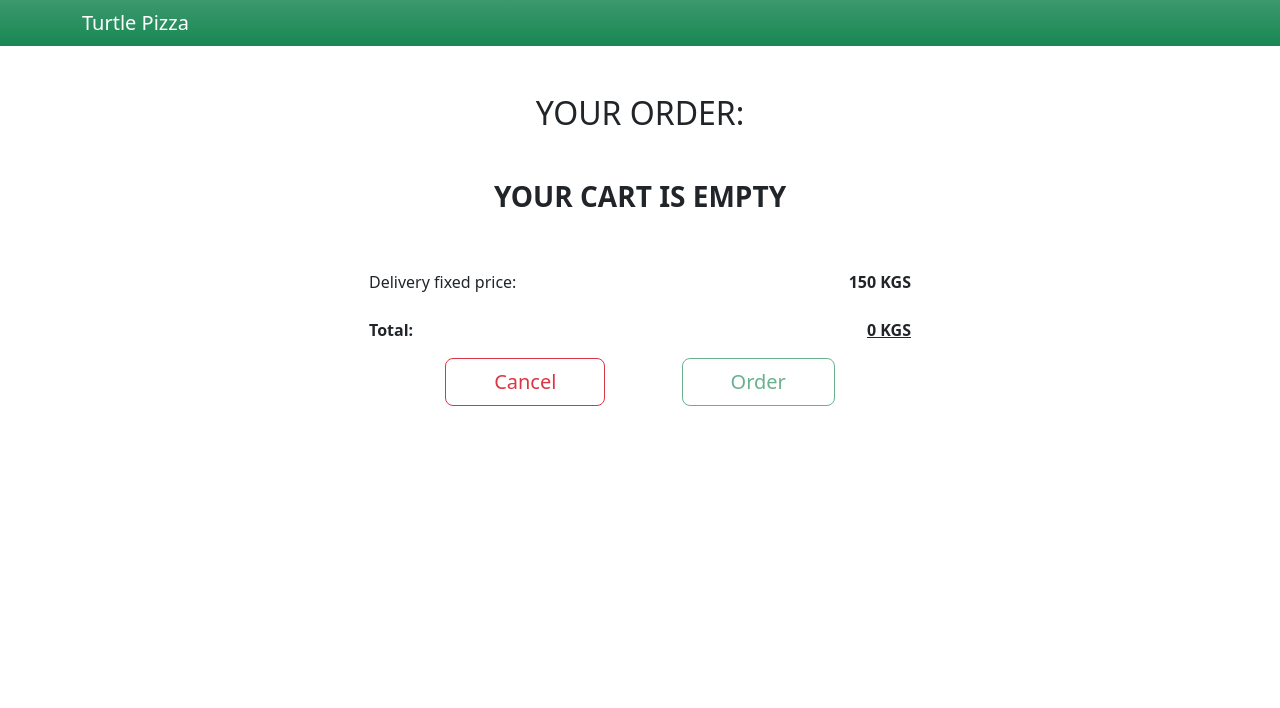
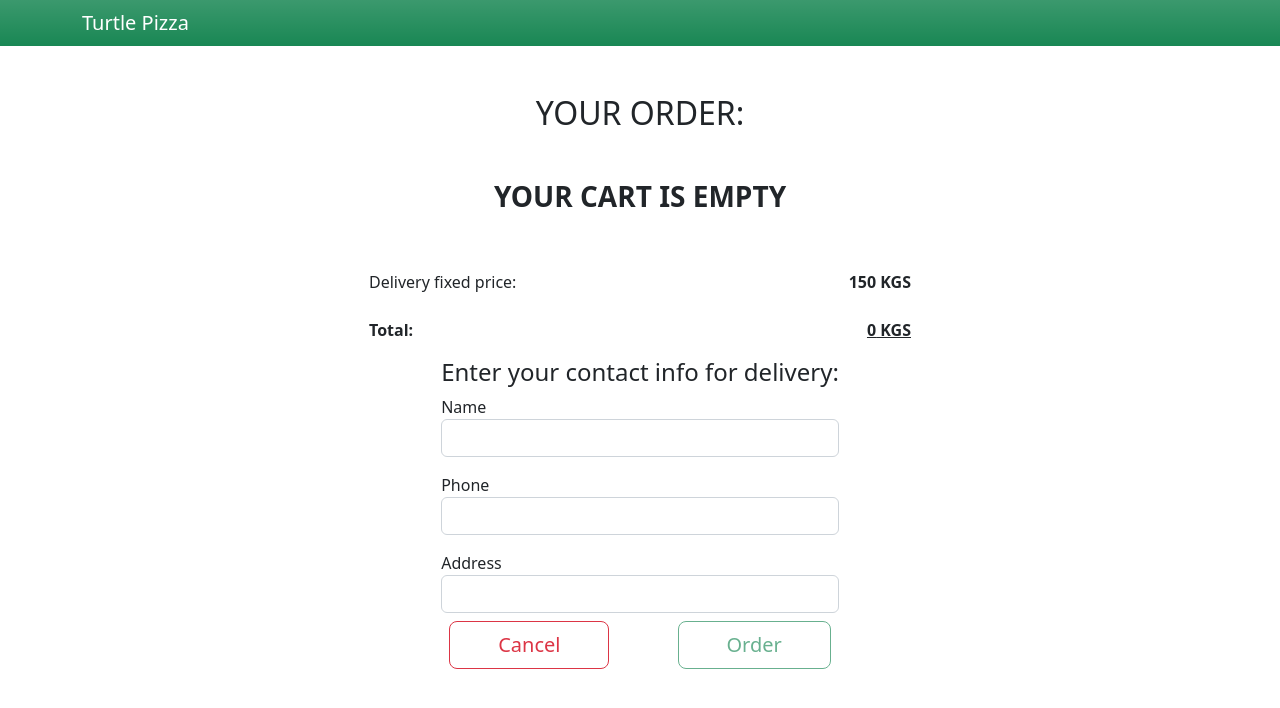
Before and after one commit to emmarrat/Pizza-order, a React (Create React App) app: page /checkout in a window 1280 px wide. Shown: the top 708 px of the page. Built offline with nearby package versions, Linux system fonts and the light colour scheme.

Commit message:
Added OrderForm
Updated thunk on order creating, now it takes two keys: order and client.
Also, updated fetchOrders thunk, changed types and added client's info.

In AdminOrderCard.tsx added div with client info

```diff
--- a/src/components/AdminOderCard/AdminOrderCard.tsx
+++ b/src/components/AdminOderCard/AdminOrderCard.tsx
@@ -24,13 +24,20 @@ const AdminOrderCard: React.FC<Props> = ({order}) => {
 
   return (
     <>
-      <div key={order.id}  className="card mb-2 p-2 w-50">
+      <div className="card mb-2 p-3 w-50">
         {order.order.map(o => (
-          <div key={Math.random()} className="d-flex align-items-center justify-content-between">
-            <p className="mb-0"> {o.name} x {o.amount}</p>
-            <p className="mb-0"> {o.total} KGS</p>
-          </div>
+            <div key={Math.random()} className="d-flex align-items-center justify-content-between">
+              <p className="mb-0"> {o.name} x {o.amount}</p>
+              <p className="mb-0"> {o.total} KGS</p>
+            </div>
         ))}
+        <hr/>
+        <div>
+          <p className="mb-0 fw-bold">Client info:</p>
+          <p className="mb-0">Name: <b>{order.client.name}</b></p>
+          <p className="mb-0">Address: <b> {order.client.address}</b></p>
+          <p className="mb-0">Phone: <b>{order.client.phone}</b></p>
+        </div>
         <hr/>
         <p className="mb-0">Delivery price: <strong>{DELIVERY_PRICE} KGS</strong> </p>
         <p className="fw-bolder mb-0">Grand total for the order: {order.total} KGS</p>
--- /dev/null
+++ b/src/components/OrderForm/OrderForm.tsx
@@ -0,0 +1,86 @@
+import React, {useState} from 'react';
+import {Client, OrderClient} from "../../../types";
+import {useAppSelector} from "../../app/hooks";
+import {selectCartPizza} from "../../features/pizza/pizzaSlice";
+import {Link} from "react-router-dom";
+
+interface Props {
+  onSubmit: (order: OrderClient) => void;
+}
+
+const OrderForm: React.FC<Props> = ({onSubmit}) => {
+  const cartState = useAppSelector(selectCartPizza);
+
+  const [client, setClient] = useState<Client>( {
+    name: '',
+    phone: '',
+    address: '',
+  });
+
+  const onFormChange = (e: React.ChangeEvent<HTMLInputElement | HTMLTextAreaElement>) => {
+    const {name, value} = e.target;
+    setClient(prev => ({...prev, [name]: value}));
+  };
+  const onFormSubmit = (e: React.FormEvent) => {
+    e.preventDefault();
+    const order = Object.fromEntries(cartState.map(n => [n.pizza.id, n.amount]));
+    onSubmit({
+      client,
+      order,
+    });
+    console.log(client);
+  };
+
+  let btnActive = false;
+  if (cartState.length === 0) {
+    btnActive = true;
+  }
+  return (
+    <>
+      <form onSubmit={onFormSubmit} className="mb-5">
+        <h4>Enter your contact info for delivery:</h4>
+        <div className="form-group  mb-3">
+          <label htmlFor="name">Name</label>
+          <input
+            id="name" name="name" type="text"
+            className="form-control"
+            value={client.name}
+            onChange={onFormChange}
+            required
+          />
+        </div>
+        <div className="form-group mb-3">
+          <label htmlFor="image">Phone</label>
+          <input
+            id="phone" name="phone" type="number"
+            className="form-control"
+            value={client.phone}
+            onChange={onFormChange}
+            required
+          />
+        </div>
+        <div className="form-group mb-2">
+          <label htmlFor="price">Address</label>
+          <input
+            id="address" name="address" type="text"
+            className="form-control"
+            value={client.address}
+            onChange={onFormChange}
+            required
+          />
+        </div>
+        <div className="d-flex justify-content-between w-100 px-2">
+          <div>
+            <Link to="/" className="btn btn-lg btn-outline-danger px-5">Cancel</Link>
+          </div>
+          <div>
+            <button disabled={btnActive} className="btn btn-lg btn-outline-success px-5" type="submit">Order</button>
+          </div>
+        </div>
+      </form>
+
+    </>
+  );
+};
+
+export default OrderForm;
--- a/src/containers/Checkout/Checkout.tsx
+++ b/src/containers/Checkout/Checkout.tsx
@@ -4,8 +4,10 @@ import {useAppDispatch, useAppSelector} from "../../app/hooks";
 import {cleanCard, selectCartPizza, selectTotalPrice, totalPrice} from "../../features/pizza/pizzaSlice";
 import OrderCard from "../../components/OrderCard/OrderCard";
 import {DELIVERY_PRICE} from "../../constants";
-import {Link, useNavigate} from "react-router-dom";
+import {useNavigate} from "react-router-dom";
 import {createOrder} from "../../features/pizza/pizzaThunks";
+import OrderForm from "../../components/OrderForm/OrderForm";
+import {OrderClient} from "../../../types";
 
 const Checkout = () => {
   const dispatch = useAppDispatch();
@@ -13,18 +15,14 @@ const Checkout = () => {
   const cartState = useAppSelector(selectCartPizza);
   const total = useAppSelector(selectTotalPrice);
 
-  const makeOrder = async () => {
-    const someOrder = Object.fromEntries(cartState.map(n => [n.pizza.id, n.amount]));
-    await dispatch(createOrder(someOrder));
+  const makeOrder = async (order: OrderClient) => {
+    await dispatch(createOrder(order));
     await dispatch(cleanCard());
     await dispatch(totalPrice());
     navigate('/');
   };
 
-  let btnActive = false;
-  if (cartState.length === 0) {
-    btnActive = true;
-  }
+
 
   return (
     <>
@@ -45,11 +43,10 @@ const Checkout = () => {
           <p>Total:</p>
           <p className="text-decoration-underline">{total} KGS</p>
         </div>
-        <div className="d-flex justify-content-evenly w-50 px-2">
-          <Link to="/" className="btn btn-lg btn-outline-danger px-5">Cancel</Link>
-          <button disabled={btnActive} className="btn btn-lg btn-outline-success px-5" onClick={makeOrder}>Order
-          </button>
+        <div>
+          <OrderForm onSubmit={makeOrder}/>
         </div>
+
       </div>
     </>
   );
--- a/src/features/pizza/pizzaThunks.ts
+++ b/src/features/pizza/pizzaThunks.ts
@@ -2,9 +2,9 @@ import {createAsyncThunk} from "@reduxjs/toolkit";
 import {
   FormattedOrder,
   MergedOrder,
-  Order,
-  Orders,
+  OrderClient,
   OrdersApi,
+  OrdersClient,
   Pizza,
   PizzaApi,
   PizzaListApi
@@ -70,7 +70,7 @@ export const removePizza = createAsyncThunk<void, string>(
   }
 );
 
-export const createOrder = createAsyncThunk<void, Order>(
+export const createOrder = createAsyncThunk<void, OrderClient>(
   'pizza/order',
   async (order) => {
     await axiosApi.post('/pizza-orders.json', order);
@@ -85,7 +85,7 @@ export const fetchOrders = createAsyncThunk<MergedOrder[]>(
     const ordersList = ordersResponse.data;
     const pizzaResponse = await axiosApi.get<PizzaListApi | null>('/pizza.json');
     const pizzaList = pizzaResponse.data;
-    let newOrders: Orders[] = [];
+    let newOrders: OrdersClient[] = [];
     let newPizzaList: PizzaApi[] = [];
 
     if (ordersList) {
@@ -113,7 +113,7 @@ export const fetchOrders = createAsyncThunk<MergedOrder[]>(
 
     for (const order of newOrders) {
       const ordersArray: FormattedOrder[] = [];
-      for (const [dishId, amount] of Object.entries(order.order)) {
+      for (const [dishId, amount] of Object.entries(order.order.order)) {
         const dish = newPizzaList.find(dish => dish.id === dishId);
 
         if (dish) {
@@ -122,7 +122,6 @@ export const fetchOrders = createAsyncThunk<MergedOrder[]>(
             amount,
             price: dish.price,
             total: dish.price * amount
-
           };
           ordersArray.push(orderItem)
         }
@@ -134,6 +133,7 @@ export const fetchOrders = createAsyncThunk<MergedOrder[]>(
         order: ordersArray,
         id: order.id,
         total: total + DELIVERY_PRICE,
+        client: order.order.client
       }
       mergedOrder.push(orderObj);
     }
```
Also changed, not shown: types.d.ts (+18 -6 lines).
